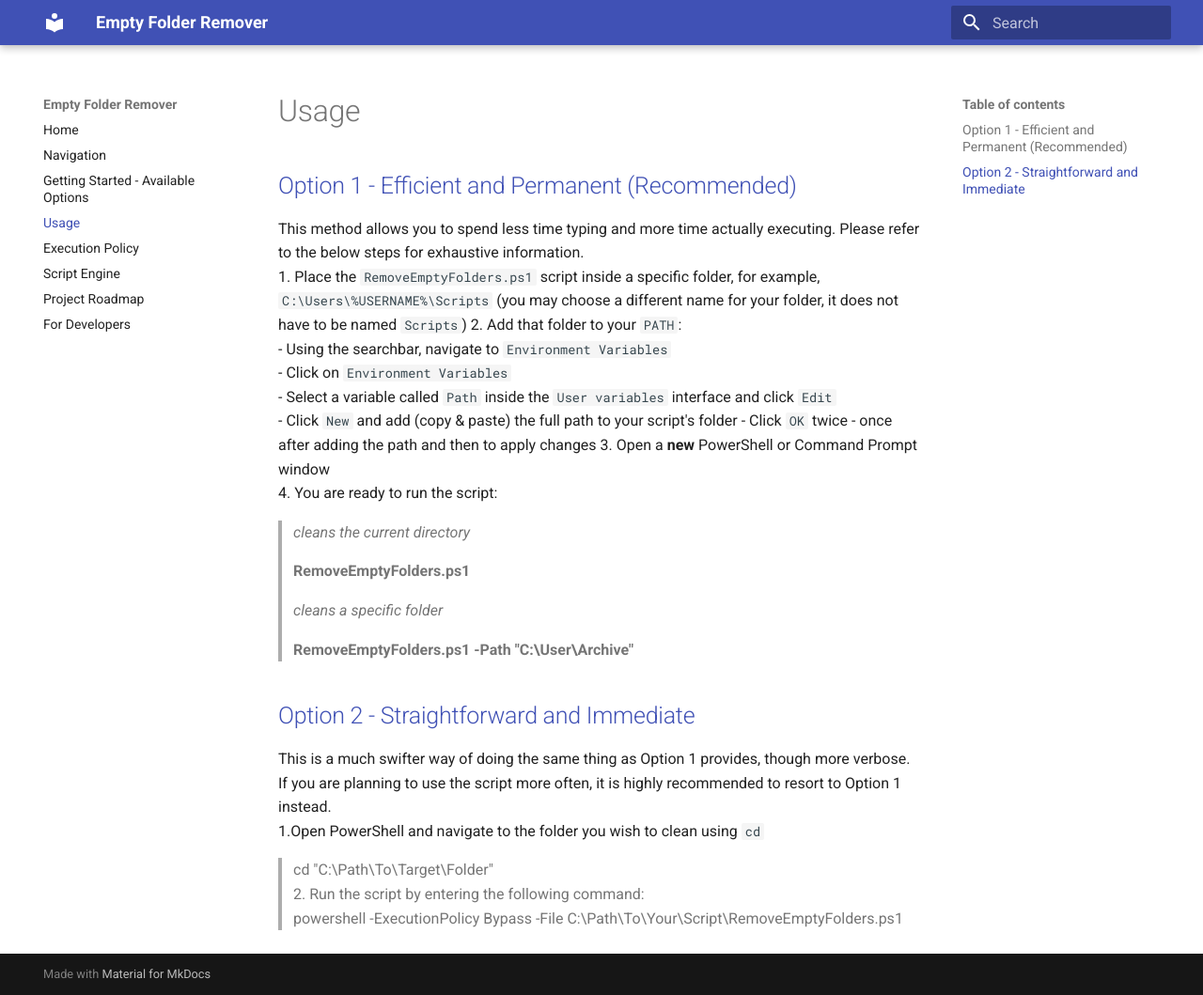
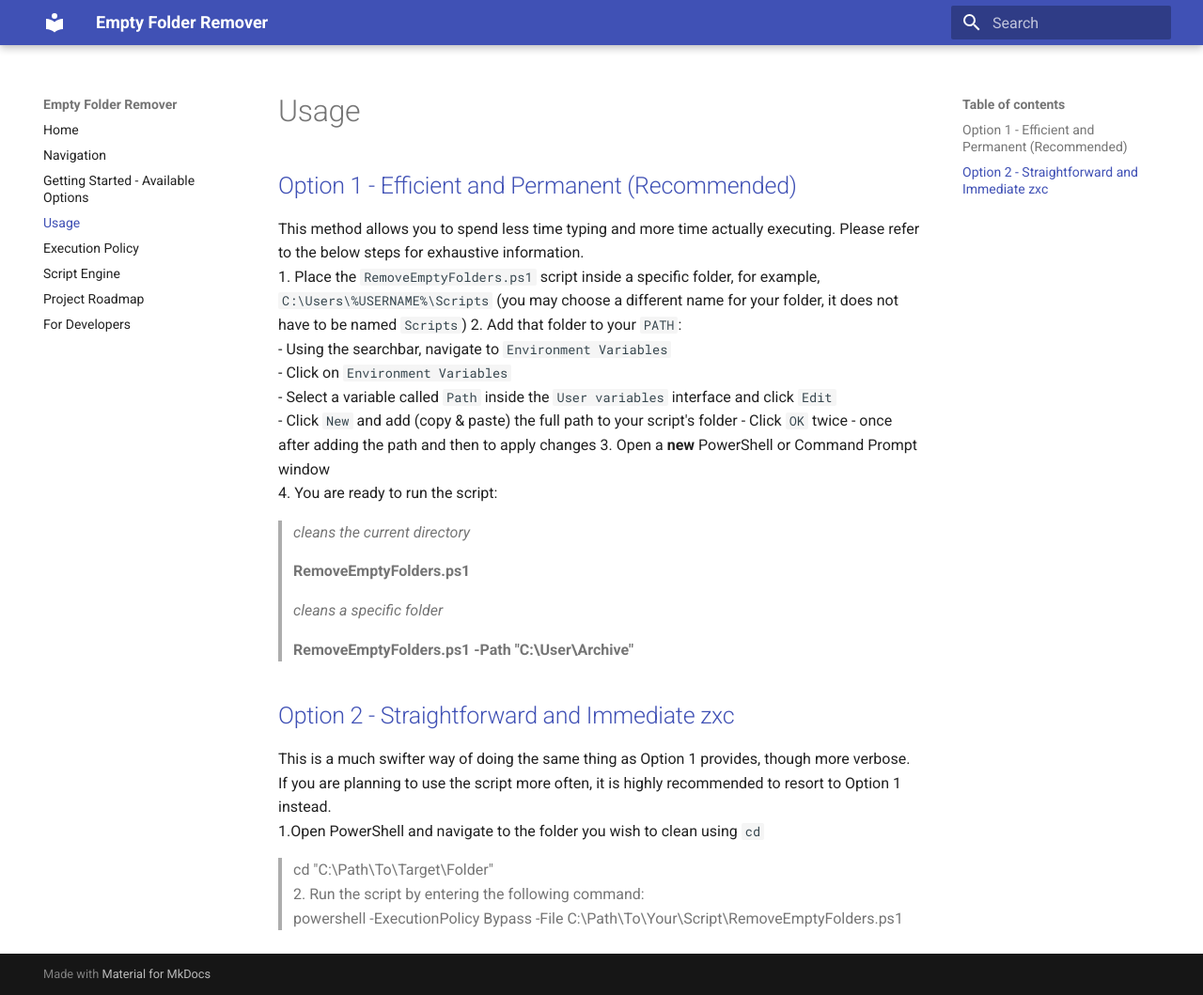
Before and after one commit to joremika/ef.remover, an MkDocs documentation site: the page built from docs/usage.md, in a window 1280 px wide and 1059 px high. Shown: the whole window at 94% size. Built offline with MkDocs 1.6.1 and Material for MkDocs 9.7.7, drawn with Linux system fonts in a browser that asks for light colours.

Commit message:
Update usage.md

```diff
--- a/docs/usage.md
+++ b/docs/usage.md
@@ -19,7 +19,7 @@ This method allows you to spend less time typing and more time actually executin
 > **RemoveEmptyFolders.ps1 -Path "C:\User\Archive"**
 
 
-## <a name="opt2">Option 2 - Straightforward and Immediate </a>
+## <a name="opt2">Option 2 - Straightforward and Immediate zxc </a>
 This is a much swifter way of doing the same thing as Option 1 provides, though more verbose.
 If you are planning to use the script more often, it is highly recommended to resort to Option 1 instead.  <br>
 1.Open PowerShell and navigate to the folder you wish to clean using `cd`  <br>
```
